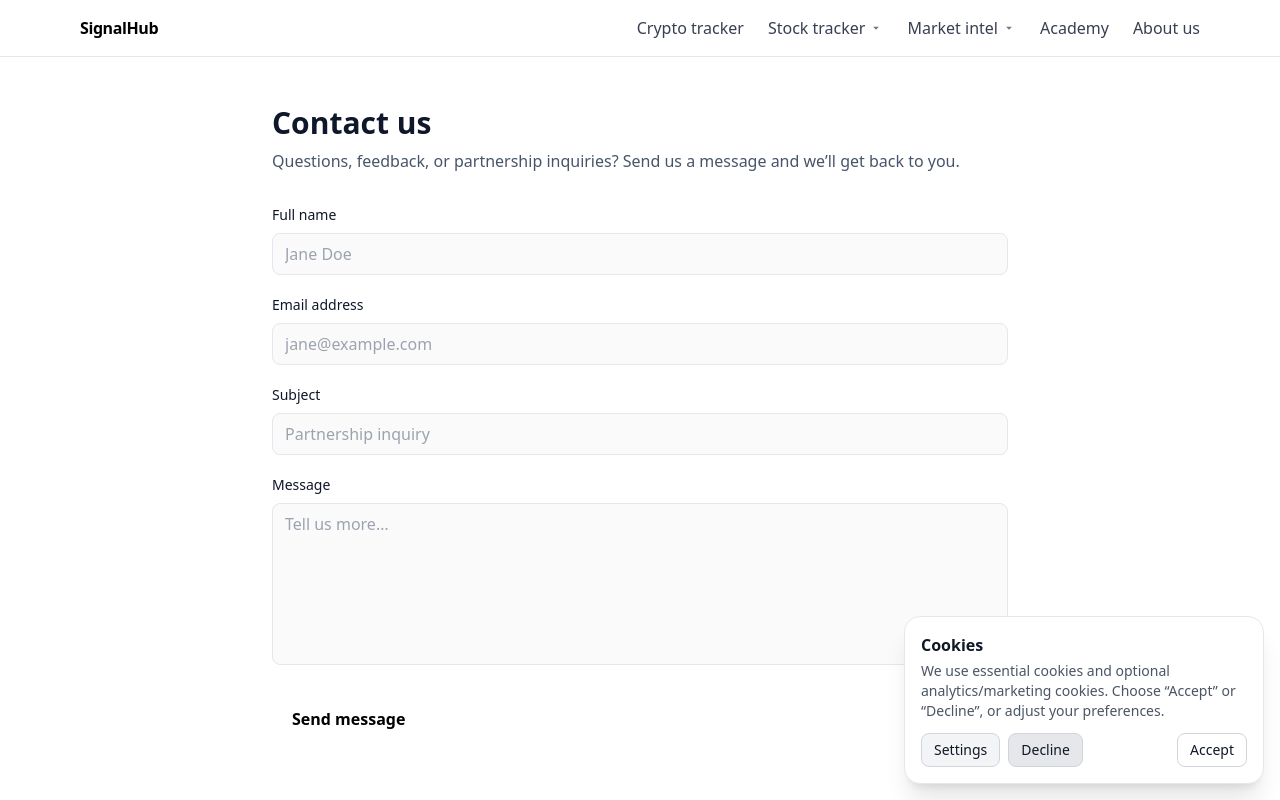
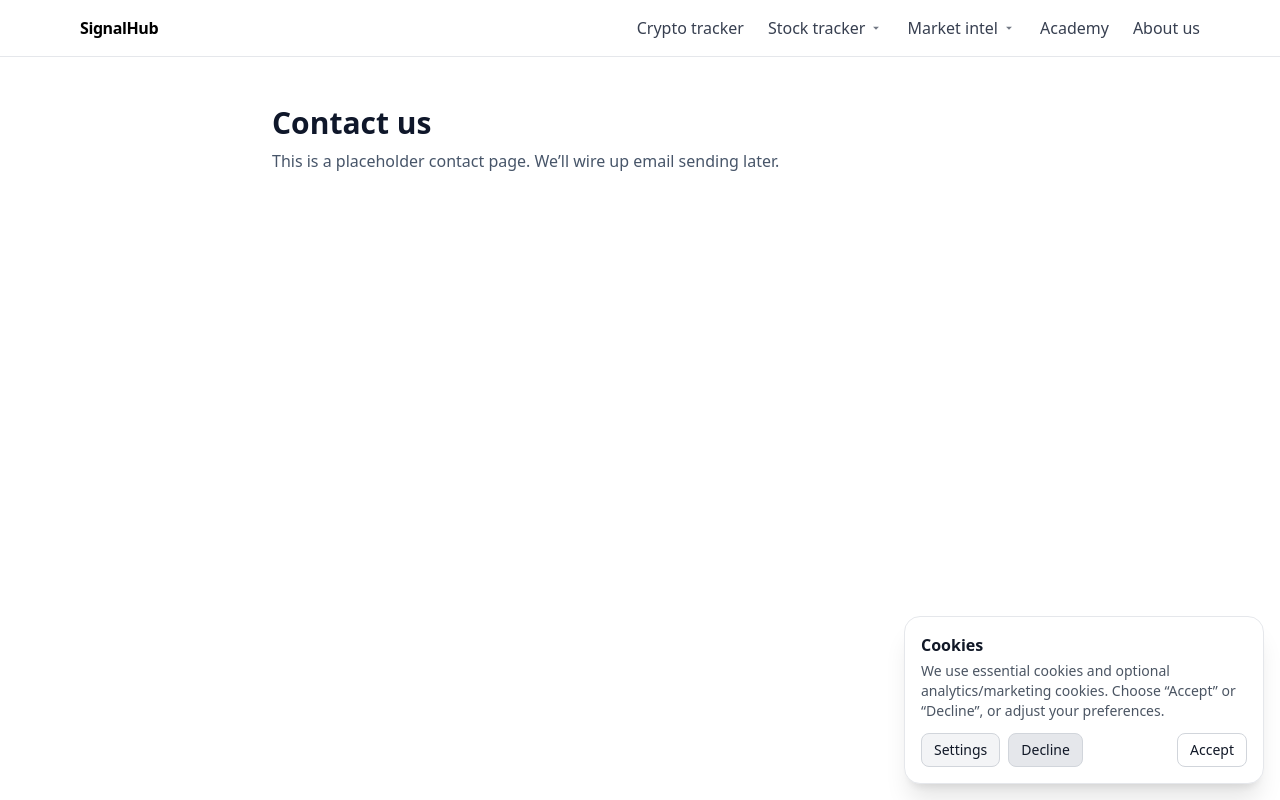
Before and after one commit to rrhjager/crypto-tracker, a Next.js app: page /contact in a window 1280 px wide. Shown: the top 800 px of the page. Built offline with nearby package versions, Linux system fonts and the light colour scheme.

Commit message:
Update contact.tsx

```diff
--- a/src/pages/contact.tsx
+++ b/src/pages/contact.tsx
@@ -1,37 +1,7 @@
 // src/pages/contact.tsx
 import Head from 'next/head'
-import { useState } from 'react'
-
-type FormState = 'idle' | 'submitting' | 'success' | 'error'
 
 export default function ContactPage() {
-  const [state, setState] = useState<FormState>('idle')
-  const [error, setError] = useState<string>('')
-
-  async function onSubmit(e: React.FormEvent<HTMLFormElement>) {
-    e.preventDefault()
-    setError('')
-    setState('submitting')
-
-    const form = e.currentTarget
-    const formData = new FormData(form)
-    const payload = Object.fromEntries(formData.entries())
-
-    try {
-      const res = await fetch('/api/contact', {
-        method: 'POST',
-        headers: { 'Content-Type': 'application/json' },
-        body: JSON.stringify(payload),
-      })
-      if (!res.ok) throw new Error(`HTTP ${res.status}`)
-      setState('success')
-      form.reset()
-    } catch {
-      setError('Something went wrong sending your message. Please try again later.')
-      setState('error')
-    }
-  }
-
   return (
     <>
       <Head>
@@ -42,48 +12,8 @@ export default function ContactPage() {
       <section className="max-w-3xl mx-auto px-4 py-12">
         <h1 className="text-3xl font-extrabold text-white">Contact us</h1>
         <p className="mt-2 text-white/70">
-          Questions, feedback, or partnership inquiries? Send us a message and we’ll get back to you.
+          This is a placeholder contact page. We’ll wire up email sending later.
         </p>
-
-        <form onSubmit={onSubmit} className="mt-8 space-y-5">
-          <div>
-            <label htmlFor="name" className="block text-sm font-medium text-white">Full name</label>
-            <input id="name" name="name" type="text" required
-              className="mt-2 w-full rounded-lg bg-white/5 border border-white/10 px-3 py-2 text-white outline-none focus:ring-2 focus:ring-white/30"
-              placeholder="Jane Doe" autoComplete="name" />
-          </div>
-
-          <div>
-            <label htmlFor="email" className="block text-sm font-medium text-white">Email address</label>
-            <input id="email" name="email" type="email" required
-              className="mt-2 w-full rounded-lg bg-white/5 border border-white/10 px-3 py-2 text-white outline-none focus:ring-2 focus:ring-white/30"
-              placeholder="jane@example.com" autoComplete="email" />
-          </div>
-
-          <div>
-            <label htmlFor="subject" className="block text-sm font-medium text-white">Subject</label>
-            <input id="subject" name="subject" type="text" required
-              className="mt-2 w-full rounded-lg bg-white/5 border border-white/10 px-3 py-2 text-white outline-none focus:ring-2 focus:ring-white/30"
-              placeholder="Partnership inquiry" />
-          </div>
-
-          <div>
-            <label htmlFor="message" className="block text-sm font-medium text-white">Message</label>
-            <textarea id="message" name="message" required rows={6}
-              className="mt-2 w-full rounded-lg bg-white/5 border border-white/10 px-3 py-2 text-white outline-none focus:ring-2 focus:ring-white/30"
-              placeholder="Tell us more…" />
-          </div>
-
-          <div className="pt-2 flex items-center gap-4">
-            <button type="submit" disabled={state==='submitting'}
-              className="rounded-lg bg-white text-black font-semibold px-5 py-2 disabled:opacity-60">
-              {state==='submitting' ? 'Sending…' : 'Send message'}
-            </button>
-
-            {state==='success' && <span className="text-green-300 text-sm">Thanks! Your message has been sent.</span>}
-            {state==='error' &&   <span className="text-red-300 text-sm">{error}</span>}
-          </div>
-        </form>
       </section>
     </>
   )
```
